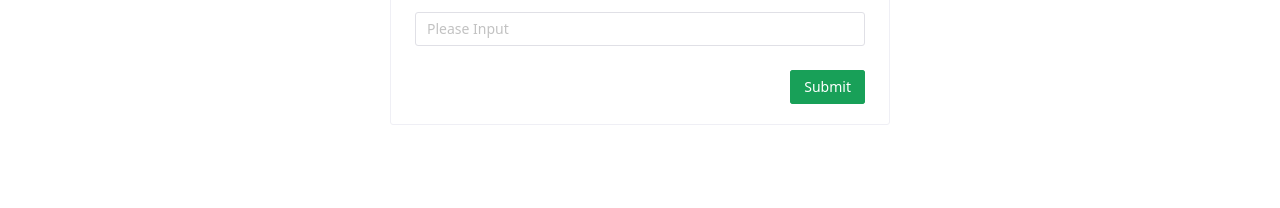
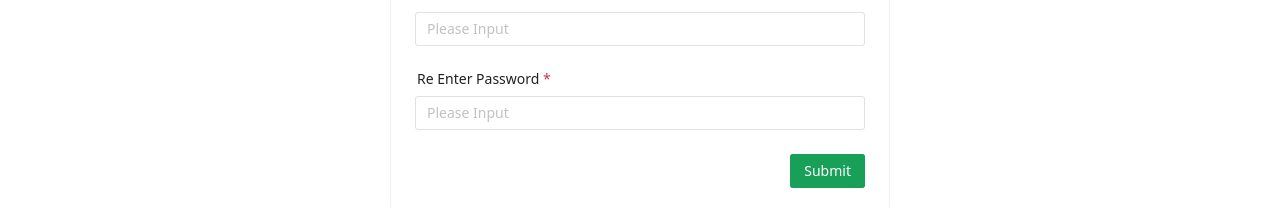
Before and after one commit to natsukashiiz/natsukashiiz-vue3-ts-blog, a Vue app: page /sign-up in a window 1280 px wide. Shown: the part 486-694 px from the top of the page. Built offline with nearby package versions, Linux system fonts and the light colour scheme; no server answers.

Commit message:
~updated lang

```diff
--- a/src/locales.ts
+++ b/src/locales.ts
@@ -5,11 +5,14 @@ export default {
             email: 'Email',
             username: 'Username',
             password: 'Password',
+            rePassword: 'Re Enter Password',
             name: 'Name',
             publish: 'Publish',
             private: 'Private',
             saved: 'Saved',
-            failed: 'Failed'
+            failed: 'Failed',
+            passwordNotMatch: 'Password not match',
+            required: 'is required'
         },
         action: {
             submit: 'Submit',
@@ -42,11 +45,14 @@ export default {
             email: 'อีเมล',
             username: 'ชื่อผู้ใช้งาน',
             password: 'รหัสผ่าน',
+            rePassword: 'ป้อนรหัสผ่านอีกครั้ง',
             name: 'ชื่อ',
             publish: 'เผยแพร่',
             private: 'ส่วนตัว',
             saved: 'บันทึกแล้ว',
-            failed: 'ล้มเหลว'
+            failed: 'ล้มเหลว',
+            passwordNotMatch: 'รหัสผ่านไม่ตรงกัน',
+            required: 'ต้องระบุ'
         },
         action: {
             submit: 'บันทึก',
@@ -79,11 +85,14 @@ export default {
             email: 'メール',
             username: 'ユーザー名',
             password: 'パスワード',
+            rePassword: 'パスワード再入力',
             name: '名前',
             publish: '公開',
             private: 'プライベート',
             saved: '保存',
-            failed: '失敗 しました'
+            failed: '失敗 しました',
+            passwordNotMatch: 'パスワードが一致しません',
+            required: '必要とされている'
         },
         action: {
             submit: 'セーブ',
--- a/src/views/SignUpView.vue
+++ b/src/views/SignUpView.vue
@@ -6,23 +6,33 @@ import { useMessage, useLoadingBar } from 'naive-ui';
 import { useRouter } from 'vue-router';
 import type { SignupRequest } from '@/api';
 import { signUp } from '@/api/auth';
+import { t } from '@/tools/Comm';
 
 const router = useRouter();
 const message = useMessage();
 const loading = useLoadingBar();
 
+interface REGISTER extends SignupRequest {
+    rePassword: string | null;
+}
+
 // variable
 const formRef = ref<FormInst | null>(null);
-const modelRef = ref<SignupRequest>({
+const modelRef = ref<REGISTER>({
     email: null,
     username: null,
-    password: null
+    password: null,
+    rePassword: null
 });
 
 // functions
 function handleSubmit(e: MouseEvent) {
     e.preventDefault();
     formRef.value?.validate(async (errors: Array<FormValidationError> | undefined) => {
+        if (modelRef.value.password != modelRef.value.rePassword) {
+            message.error(t('common.passwordNotMatch'));
+            return;
+        }
         if (!errors) {
             loading.start();
             try {
@@ -67,6 +77,12 @@ const rules: FormRules = {
             required: true,
             message: 'Password is required'
         }
+    ],
+    rePassword: [
+        {
+            required: true,
+            message: 'Re Enter Password is required'
+        }
     ]
 };
 </script>
@@ -88,6 +104,13 @@ const rules: FormRules = {
                         @keydown.enter.prevent
                     />
                 </n-form-item>
+                <n-form-item path="rePassword" :label="$t('common.rePassword')">
+                    <n-input
+                        v-model:value="modelRef.rePassword"
+                        type="password"
+                        @keydown.enter.prevent
+                    />
+                </n-form-item>
                 <n-row :gutter="[0, 24]">
                     <n-col :span="24">
                         <div style="display: flex; justify-content: flex-end">
```
